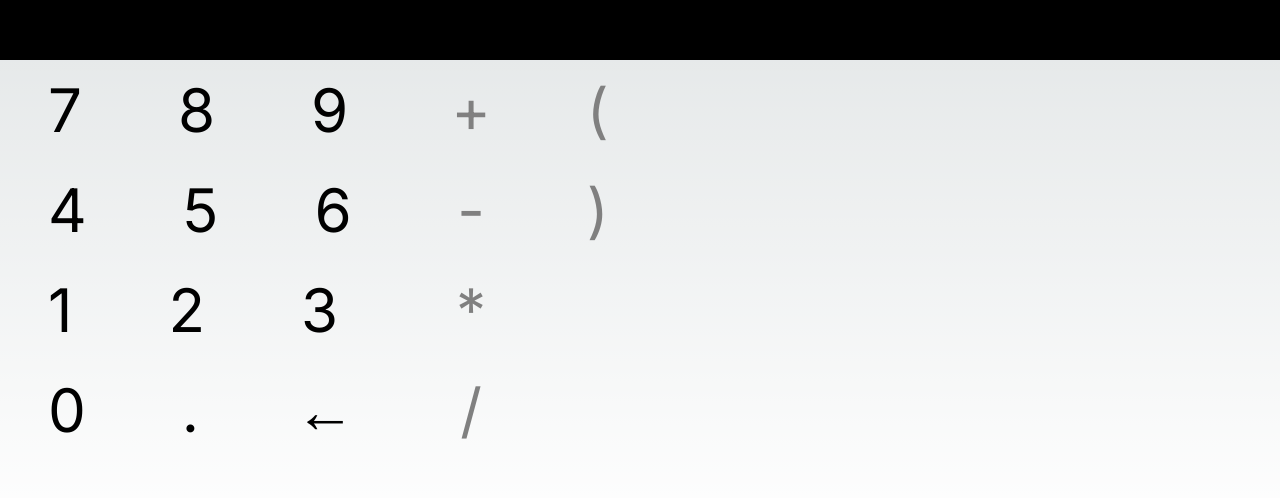
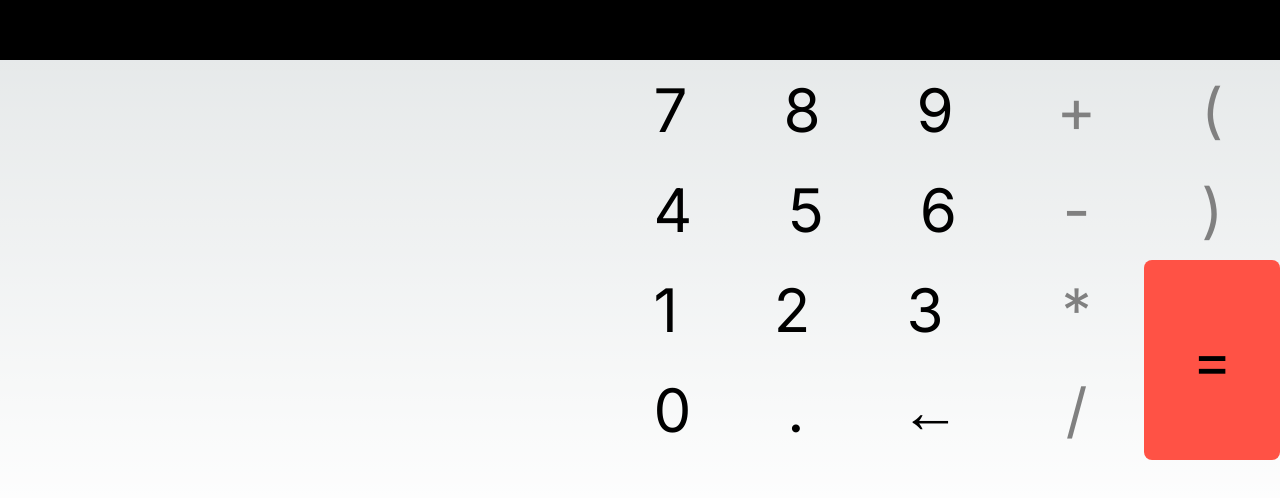
Before and after one commit to KeevenOliveira/calculator, a Next.js app: page / in a window 1280 px wide. Shown: the part 260-758 px from the top of the page. Built offline with nearby package versions, Linux system fonts and the light colour scheme.

Commit message:
[UPDATE]: Add equal button

```diff
--- a/src/app/page.tsx
+++ b/src/app/page.tsx
@@ -13,9 +13,9 @@ export default function Home() {
         className="bg-black color-white outline-none -webkit-appearance-none -moz-appearance-textfield w-screen h-2/5 text-8xl text-end"
         type="number"
         value={value}
-        onChange={(e) => setValue(parseInt(e.target.value))}
+        onChange={(e) => setValue(parseFloat(e.target.value))}
       />
-      <div className="text-6xl flex flex-row items-center">
+      <div className="text-6xl flex flex-row justify-end items-center">
         <NumbersContainer setValue={setValue} />
         <MathOperators setValue={setValue} />
       </div>
--- a/src/components/DeleteLast/index.tsx
+++ b/src/components/DeleteLast/index.tsx
@@ -11,7 +11,7 @@ const DeleteLast = ({ setValue }: DeleteLastProps) => {
       if (prev === 0 || !prev) return 0;
       const str = prev.toString();
       const newValue = str.slice(0, -1);
-      return parseInt(newValue);
+      return parseFloat(newValue);
     });
   };
 
--- /dev/null
+++ b/src/components/Equal/index.tsx
@@ -0,0 +1,14 @@
+import { Button } from "@/styles/button";
+
+const Equal = () => {
+  return (
+    <Button
+      bakgroundColor="#FF5245"
+      className="p-5 px-12 color h-3/4 rounded-lg"
+    >
+      =
+    </Button>
+  );
+};
+
+export default Equal;
--- a/src/components/MathOperators/index.tsx
+++ b/src/components/MathOperators/index.tsx
@@ -1,3 +1,4 @@
+import Equal from "../Equal";
 import Operator from "../Operator";
 
 interface MathOperatorsProps {
@@ -16,6 +17,7 @@ const MathOperators = ({ setValue }: MathOperatorsProps) => {
       <div className="flex flex-col">
         <Operator setValue={setValue}>(</Operator>
         <Operator setValue={setValue}>)</Operator>
+        <Equal />
       </div>
     </div>
   );
--- a/src/components/Number/index.tsx
+++ b/src/components/Number/index.tsx
@@ -15,7 +15,7 @@ const Number = ({ children, setValue }: NumberProps) => {
           setValue((prev: number) => {
             const str = prev.toString();
             const newValue = str === "0" ? children : str + children;
-            return parseInt(newValue.toString());
+            return parseFloat(newValue.toString());
           });
         }
       }}
--- a/src/styles/button.ts
+++ b/src/styles/button.ts
@@ -2,10 +2,13 @@ import styled from "styled-components";
 
 interface ButtonProps {
   color?: string;
+  bakgroundColor?: string;
 }
 
 export const Button = styled.button<ButtonProps>`
   color: ${(props) => (props.color ? props.color : "")};
+  background-color: ${(props) =>
+    props.bakgroundColor ? props.bakgroundColor : ""};
 
   &:hover {
     color: #eeeeee;
```
